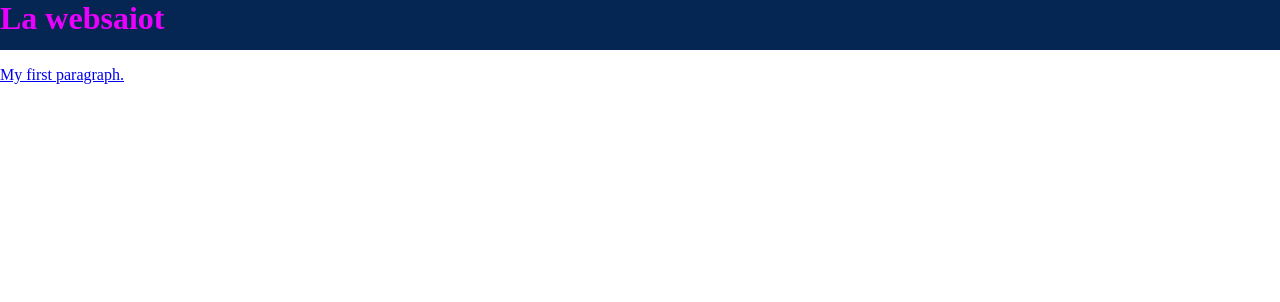
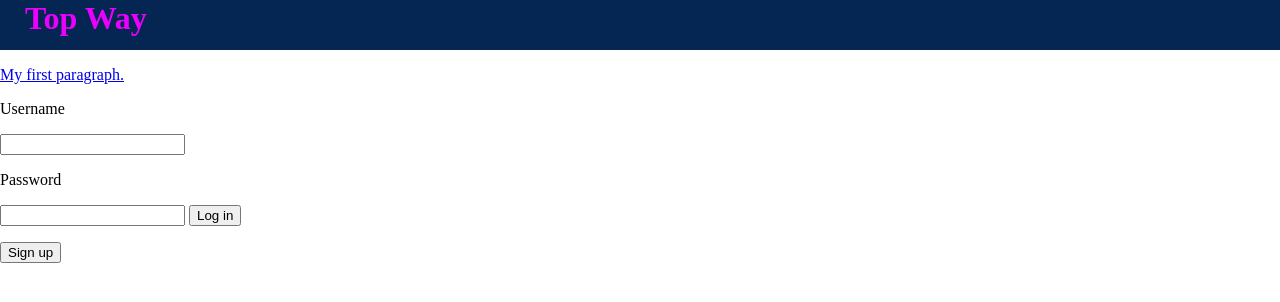
Before and after one commit to acpeltol/Topway, a Flask app: template templates/base.html in a window 1280 px wide. Shown: the top 302 px of the page. Run offline with Flask 3, Linux system fonts and the light colour scheme; the template is opened without the code that fills it, so the values that code supplies are empty.

Commit message:
Second change with log in icon

```diff
--- a/app.py
+++ b/app.py
@@ -7,13 +7,24 @@ app = Flask(__name__)
 app.config["SQLALCHEMY_DATABASE_URI"] = "postgresql:///acpeltol"
 db = SQLAlchemy(app)
 
-@app.route("/")
+# Routes to different pages!
+
+
+#Main page
+
+@app.route("/", methods = ["POST", "GET"])
 def index():
+
+    if request.method == "POST":
+        print(request.form["uname"])
+        print(request.form["upass"])
+
     print(db.session.execute(text('SELECT * FROM hulio')).fetchall())
     return render_template("base.html")
 
 @app.route("/page1")
 def page1():
+
     return render_template("register_page.html")
 
 @app.route("/page2")
--- a/static/styles/base_html.css
+++ b/static/styles/base_html.css
@@ -2,8 +2,9 @@ body {
     margin: 0;
 }
 
-h1 {
+.header h1{
     color: rgb(234, 0, 255);
+    margin-left: 25;
 }
 
 .header {
--- a/templates/base.html
+++ b/templates/base.html
@@ -11,9 +11,27 @@
     <body>
         <div class="header">
 
-            <h1>La websaiot</h1>
+            <h1>Top Way</h1>
         </div>
         <p><a href="{{url_for('page1')}}">My first paragraph.</a></p>
 
+        <p>Username</p>
+
+        <form action="/" method="POST">
+
+        <input type="text" id="uname" name="uname">
+
+        <p>Password</p>
+
+        <input type="text" id="upass" name="upass">
+
+        <input type="submit" value="Log in">
+
+        </form>
+
+        <form action="/page1">
+
+            <input type="submit" value="Sign up">
+
     </body>
 </html>
```
